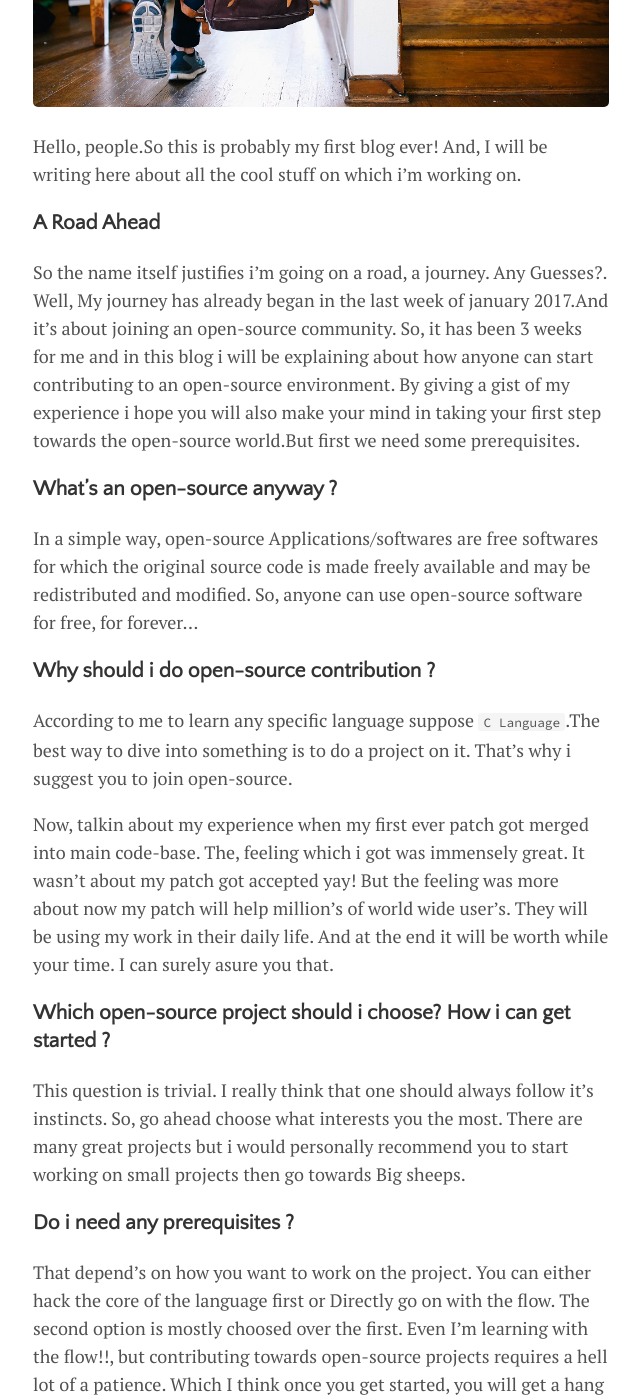
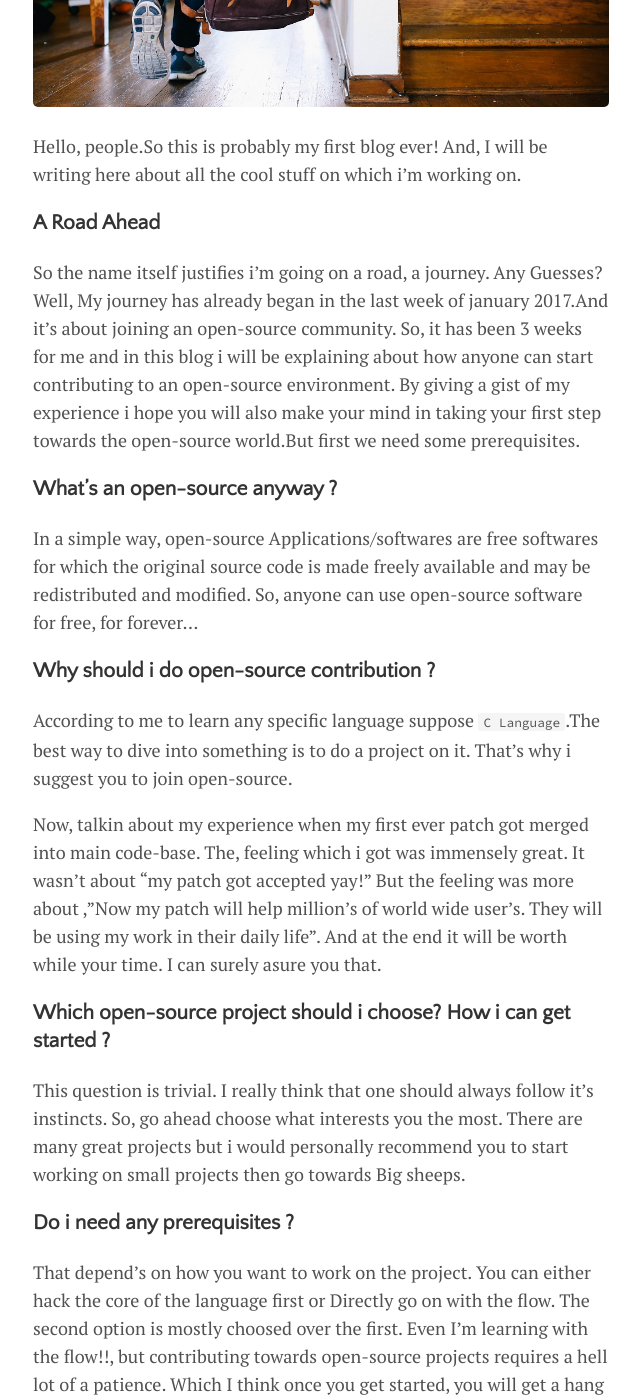
Before and after one commit to damngamerz/damngamerz.github.io, a Jekyll site: the page built from _posts/2017-02-27-A-Road-Ahead.md, in a window 1280 px wide and 1400 px high, scrolled down 451 px. Shown: the whole window, without its empty margins (319-959 px from the left). Built offline with Jekyll 4.4.1, drawn with Linux system fonts in a browser that asks for light colours; nearby versions of some CDN libraries; comment, search, counter and statistics services are not loaded; some of the changed text lies outside the part shown.

```diff
--- a/_posts/2017-02-27-A-Road-Ahead.md
+++ b/_posts/2017-02-27-A-Road-Ahead.md
@@ -14,7 +14,7 @@ Hello, people.So this is probably my first blog ever! And, I will be writing her
 
 ### A Road Ahead
 
-So the name itself justifies i'm going on a road, a journey. Any Guesses?. Well, My journey has already began in the last week of january 2017.And it's about joining an open-source community. So, it has been 3 weeks for me and in this blog i will be explaining about how anyone can start contributing to an open-source environment. By giving a gist of my experience i hope you will also make your mind in taking your first step towards the open-source world.But first we need some prerequisites.
+So the name itself justifies i'm going on a road, a journey. Any Guesses? Well, My journey has already began in the last week of january 2017.And it's about joining an open-source community. So, it has been 3 weeks for me and in this blog i will be explaining about how anyone can start contributing to an open-source environment. By giving a gist of my experience i hope you will also make your mind in taking your first step towards the open-source world.But first we need some prerequisites.
 
 ### What's an open-source anyway ?
 
@@ -24,7 +24,7 @@ In a simple way, open-source Applications/softwares are free softwares for which
 
 According to me to learn any specific language suppose `C Language`.The best way to dive into something is to do a project on it. That's why i suggest you to join open-source.
 
-Now, talkin about my experience when my first ever patch got merged into main code-base. The, feeling which i got was immensely great. It wasn't about my patch got accepted yay! But the feeling was more about now my patch will help million's of world wide user's. They will be using my work in their daily life. And at the end it will be worth while your time. I can surely asure you that.
+Now, talkin about my experience when my first ever patch got merged into main code-base. The, feeling which i got was immensely great. It wasn't about "my patch got accepted yay!" But the feeling was more about ,"Now my patch will help million's of world wide user's. They will be using my work in their daily life". And at the end it will be worth while your time. I can surely asure you that.
 
 ### Which open-source project should i choose? How i can get started ?
 
@@ -36,6 +36,6 @@ That depend's on how you want to work on the project. You can either hack the co
 
 So, those are the most basic questions which i find people asking around. And Now i will sharing with you which open-source project i have choosen and why.
 
-This all started when i came across python in the 1st week of january 2017. And i found it very interesting towards it's simplicity, working with lists, so many ready-mate packages, `NumPy` which made N-dimentional array object's a child's play and so-on. So, I decided to choose this language, and wanted to do a project on it. Literally i knew nothing about which project i'm gonna choose. So out of the blue box while surfing on the internet, i came across this wonderful project called `coala`, which basically does static code-analysis. This project in itself is very awesome. I would like to tell you more about it! But you have to wait till next week.
+This all started when i came across python in the 1st week of january 2017. And i found it very interesting towards it's simplicity, working with lists, so many ready-mate packages, `NumPy` which made N-dimentional array object's a child's play and so-on. So, I decided to choose this language, and wanted to do a project on it. Literally i knew nothing about which project i'm gonna choose? So out of the blue box while surfing on the internet, i came across this wonderful project called `coala`, which basically does static code-analysis. This project in itself is very awesome. I would like to tell you more about it! But you have to wait till next week.
 
 That's it folks! Hope you like my first blog.
```
Also changed, not shown: 2 other files.
